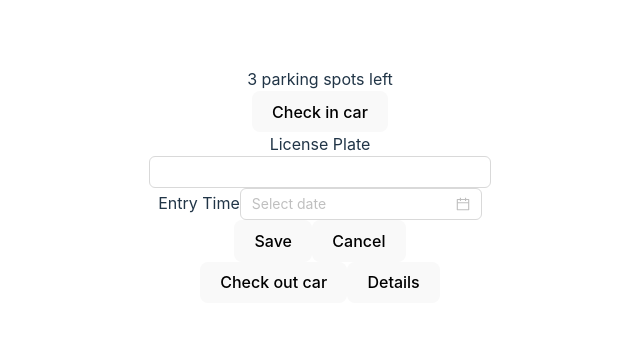
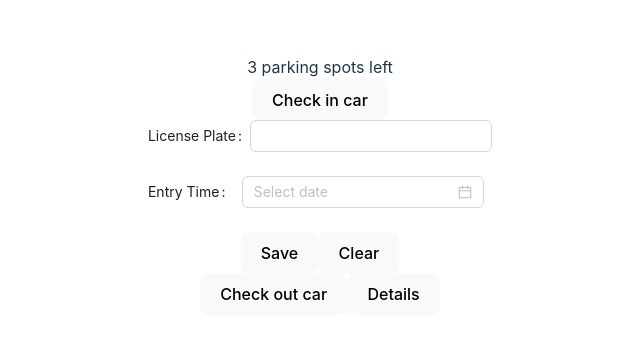
Before and after one commit to decaf12/parking-garage, a React (Vite) app: page / in a window 1280 px wide. Shown: the part 215-554 px from the top of the page, without its empty margins (320-960 px from the left). Built offline with nearby package versions, Linux system fonts and the light colour scheme.

Commit message:
clear button

```diff
--- a/src/App.tsx
+++ b/src/App.tsx
@@ -1,19 +1,34 @@
 import './App.css'
-import {useGarageReducer} from "./hooks/use-garage-reducer.ts";
-import {useState} from "react";
-import {useForm} from "react-hook-form";
-import {ParkingForm} from "./components/parking-form.tsx";
+import {GarageUpdate, useGarageReducer} from "./hooks/use-garage-reducer.ts";
+import {useCallback, useState} from "react";
+import {ParkingForm, ParkingFormData} from "./components/parking-form.tsx";
 
 function App() {
   const [garage, dispatch] = useGarageReducer(3);
-  const [isCheckingIn, setIsCheckingIn] = useState(false);
-  const [isCheckingOut, setIsCheckingOut] = useState(false);
+  const [checkinErrorMsg, setCheckInErrorMsg] = useState('');
+
+  const handleCheckin = useCallback((data: ParkingFormData) => {
+    console.info('New car data', data);
+    const checkInResult = dispatch({
+      licensePlate: data.licensePlate,
+      type: GarageUpdate.CHECK_IN,
+    });
+
+    if (checkInResult.success) {
+      setCheckInErrorMsg('');
+    } else {
+      setCheckInErrorMsg(checkInResult.message ?? 'Error checking in.');
+    }
+  }, [dispatch, setCheckInErrorMsg]);
+
+  const freeParkingSpotCount = garage.totalSpots - garage.occupants.length;
 
   return (
     <>
-      <div>{garage.totalSpots - garage.occupants.length} parking spots left</div>
+      <div>{freeParkingSpotCount} parking spot{(freeParkingSpotCount !== 1)&& 's'} left</div>
       <button>Check in car</button>
-      <ParkingForm onSubmit={(data) => console.log('parking form data', data)} onCancel={() => console.log('cancelled')}/>
+      <ParkingForm timestampLabel='Entry Time' onSubmit={handleCheckin} onClear={() => console.log('cancelled')}/>
+      {checkinErrorMsg && <p>{checkinErrorMsg}</p>}
       <button>Check out car</button>
       <button>Details</button>
     </>
--- a/src/components/parking-form.tsx
+++ b/src/components/parking-form.tsx
@@ -1,40 +1,34 @@
 import {Controller, SubmitHandler, useForm} from "react-hook-form";
 import {zodResolver} from "@hookform/resolvers/zod";
 import {z} from "zod";
-import {DatePicker, Input} from "antd";
-import {useEffect} from "react";
+import {DatePicker, Input, Form} from "antd";
 import dayjs, {Dayjs} from "dayjs";
 
 type Props = {
-  onSubmit: SubmitHandler<FormFields>
-  onCancel: () => void,
+  timestampLabel: string,
+  onSubmit: SubmitHandler<ParkingFormData>,
+  onClear: () => void,
 };
 
 const parkingFormValidationSchema = z.object({
   licensePlate: z.string().min(1, {message: 'License place is required.'}),
-  entryTime: z.custom<Dayjs>((val) => val instanceof dayjs, 'Invalid date'),
+  timestamp: z.custom<Dayjs>((val) => val instanceof dayjs, 'Invalid date'),
 });
 
-type FormFields = z.infer<typeof parkingFormValidationSchema>;
+export type ParkingFormData = z.infer<typeof parkingFormValidationSchema>;
 
-export const ParkingForm = ({onSubmit, onCancel}: Props) => {
-  const {control, watch, handleSubmit, formState: {errors}} = useForm<FormFields>({
+export const ParkingForm = ({onSubmit, timestampLabel}: Props) => {
+  const {control, reset, handleSubmit, formState: {errors}} = useForm<ParkingFormData>({
     defaultValues: {
       licensePlate: '',
     },
     resolver: zodResolver(parkingFormValidationSchema),
   });
 
-  const entryTimeVal = watch('entryTime');
-
-  useEffect(() => {
-    console.log('entry time', entryTimeVal);
-  });
-
   return (
     <form onSubmit={handleSubmit(onSubmit)}>
       <div>
-        <label htmlFor='licensePlate'>License Plate</label>
+        <Form.Item label='License Plate'>
           <Controller
             name='licensePlate'
             control={control}
@@ -42,14 +36,14 @@ export const ParkingForm = ({onSubmit, onCancel}: Props) => {
               <Input {...field}/>
             )}
           />
-
+        </Form.Item>
         {errors.licensePlate && <p>{errors.licensePlate.message}</p>}
       </div>
 
       <div>
-        <label htmlFor='entryTime'>Entry Time</label>
+        <Form.Item label={timestampLabel}>
           <Controller
-          name='entryTime'
+            name='timestamp'
             control={control}
             render={({ field }) => (
               <DatePicker
@@ -60,11 +54,15 @@ export const ParkingForm = ({onSubmit, onCancel}: Props) => {
               />
             )}
           />
-        {errors.entryTime && <p>{errors.entryTime.message}</p>}
+        </Form.Item>
+        {errors.timestamp && <p>{errors.timestamp.message}</p>}
       </div>
 
       <button>Save</button>
-      <button type='button' onClick={onCancel}>Cancel</button>
+      <button type='button' onClick={() => {
+        console.info('Cancelling submission');
+        reset();
+      }}>Clear</button>
     </form>
   );
 }
--- a/src/hooks/use-garage-reducer.ts
+++ b/src/hooks/use-garage-reducer.ts
@@ -11,7 +11,7 @@ export type GarageState = {
   occupants: Spot[],
 };
 
-const GarageUpdate: Record<string, string> = {
+export const GarageUpdate: Record<string, string> = {
   CHECK_IN: 'CHECK_IN',
   CHECK_OUT: 'CHECK_OUT',
 }
@@ -63,7 +63,7 @@ export const useGarageReducer = (totalSpots: number): [GarageState, (action: Gar
 
   const manager = (action: GarageAction): GarageUpdateResult => {
     switch (action.type) {
-      case GarageUpdate.CHECK_IN:
+      case GarageUpdate.CHECK_IN: {
         if (state.occupants.length >= state.totalSpots) {
           return {
             success: false,
@@ -78,13 +78,23 @@ export const useGarageReducer = (totalSpots: number): [GarageState, (action: Gar
           };
         }
 
+        const index = state.occupants.findIndex((spot) => spot.licensePlate === action.licensePlate);
+
+        if (index !== -1) {
+          return {
+            success: false,
+            message: 'This car is already parked here.',
+          };
+        }
+
         dispatch(action);
 
         return {
           success: true,
         };
+      }
 
-        case GarageUpdate.CHECK_OUT:
+      case GarageUpdate.CHECK_OUT: {
         const index = state.occupants.findIndex((spot) => spot.licensePlate === action.licensePlate);
         if (index === -1) {
           return {
@@ -97,6 +107,8 @@ export const useGarageReducer = (totalSpots: number): [GarageState, (action: Gar
         return {
           success: true,
         };
+      }
+
 
       default:
         return {
```
Lines whose indentation alone changed are shown as unchanged.
